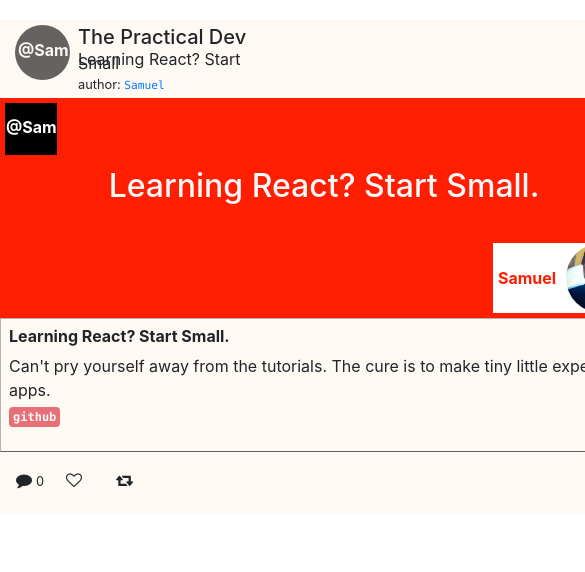
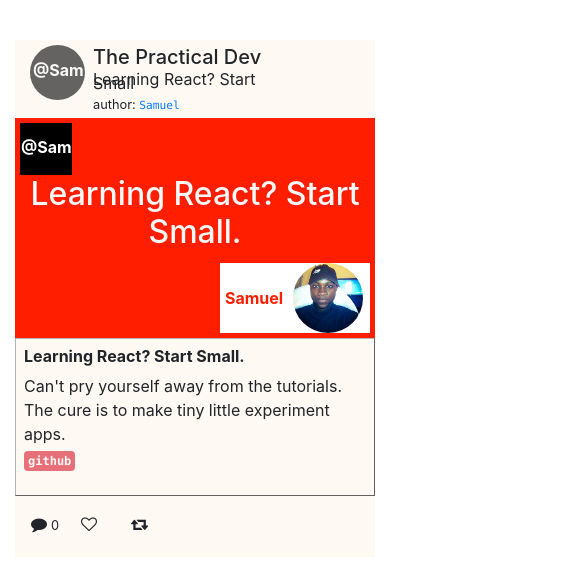
Before and after one commit to orsdev/socialcard, a React (Create React App) app: page / in a window 390 px wide. Shown: the top 572 px of the page, 585 px wide, since content can reach past the window. Built offline with nearby package versions, Linux system fonts and the light colour scheme.

Commit message:
webpage made responsive

```diff
--- a/src/component/CommentBox/CommentBox.js
+++ b/src/component/CommentBox/CommentBox.js
@@ -6,7 +6,7 @@
    <textarea
     name="commentbox"
     id="commentbox"
-    className="w-100 commentbox"
+    className="commentbox"
     rows="5"></textarea>
    {
    props.update
--- a/src/css/style.css
+++ b/src/css/style.css
@@ -9,7 +9,7 @@
   background: rgb(255, 249, 244);
   padding: 5px 0;
   width: 648px;
-  margin: 20px auto;
+  margin: 40px auto;
 }
 
 .comment_section {
@@ -78,7 +78,7 @@
 .posts__heading {
   position: absolute;
   width: 100%;
-  top: 40%;
+  top: 43%;
   left: 50%;
   transform: translate(-50%, -50%);
   -webkit-transform: translate(-50%, -50%);
@@ -179,6 +179,7 @@
   color: grey;
   border-left: 3px outset rgb(255, 30, 0);
   resize: horizontal;
+  width: 100%;
 }
 
 .commentText {
@@ -186,4 +187,22 @@
   box-shadow: 0 2px 2px 2px gainsboro;
   padding: 20px 0;
   margin-bottom: 10px;
+  width: 100%;
 }
+
+@media(max-width: 660px){
+ .social__card {
+  width: 100%;
+ }
+
+ .container-layout {
+ padding-left: 15px;
+ padding-right: 15px;
+}
+
+.comment_section {
+ padding: 5px 0;
+ width: 100%;
+}
+
+}
```
